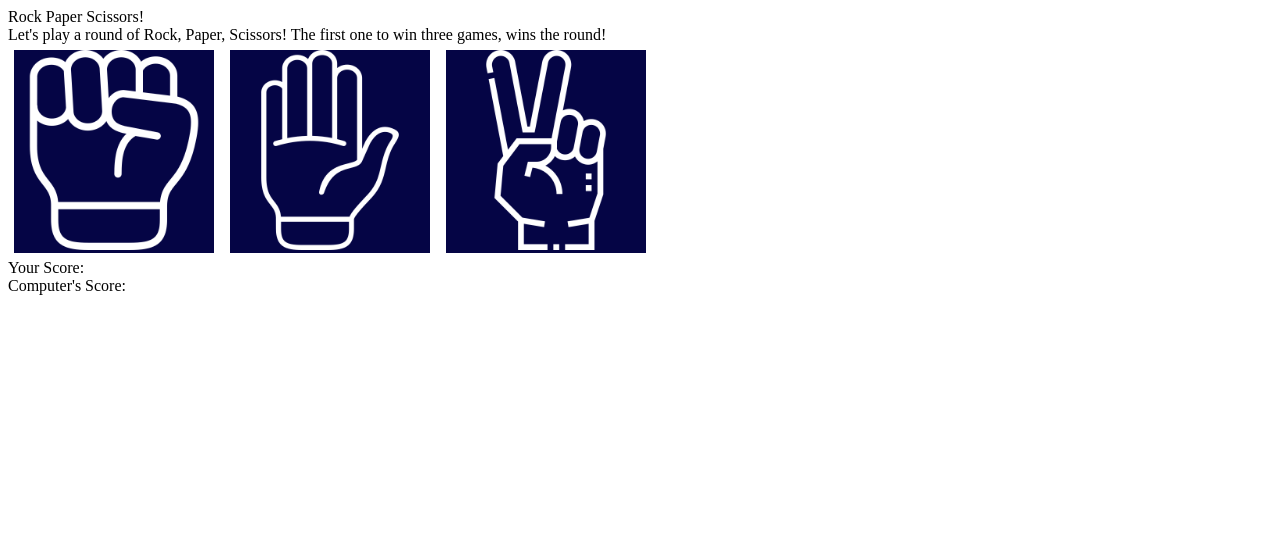
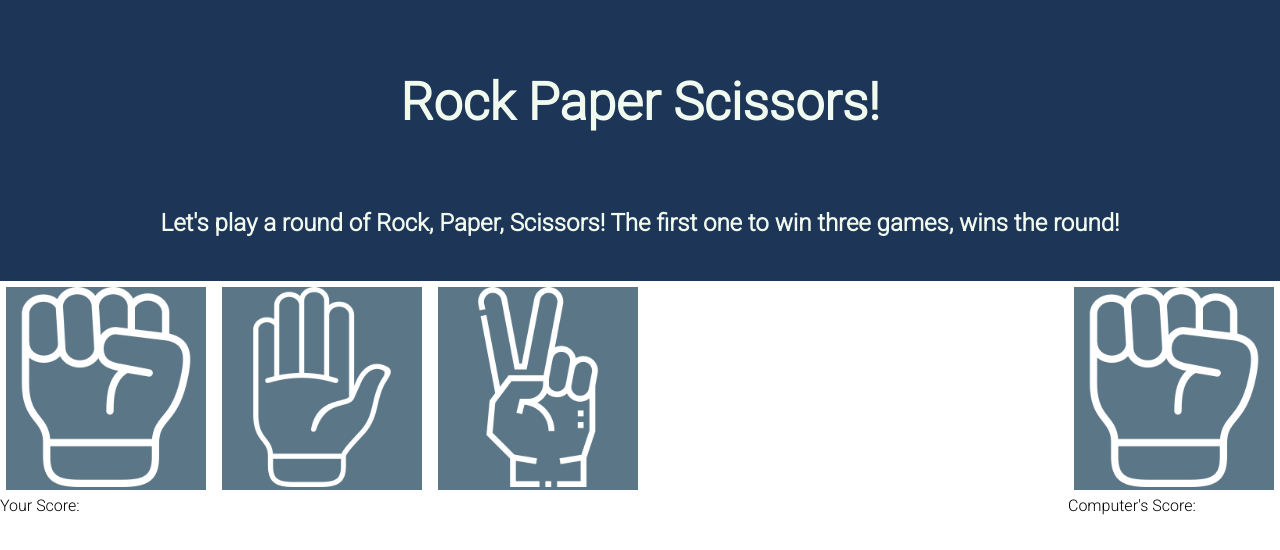
Before and after one commit to jorgeblanez/rock-paper-scissors, a plain HTML site: page index.html in a window 1280 px wide. Drawn offline with Linux system fonts and the light colour scheme.

Commit message:
Add style to header
This commit adds styles for the header and the explanation, as well as
a new structure to have a player side, and a computer side. The idea
is to show what the computer selected each time for players to see the
game.

```diff
--- a/index.html
+++ b/index.html
@@ -6,20 +6,30 @@
     <meta name="viewport" content="width=device-width, initial-scale=1.0">
     <title>Rock, Paper, Scissors!</title>
     <link rel="stylesheet" href="style.css">
+    <link href="https://fonts.googleapis.com/css2?family=Roboto:wght@300&display=swap" rel="stylesheet">
     <script src="script.js"></script>
 </head>
 <body>
-    <div id="header">Rock Paper Scissors!</div>
-    <div id="explanation">Let's play a round of Rock, Paper, Scissors! The first one to win three games, wins the round!</div>
-
-    <div id="gameClass">
-        <button id="rock"><img src="Icons/fist.png" alt="Rock"></button>
-        <button id="paper"><img src="Icons/hand-palm.png" alt="Paper"></button>
-        <button id="scissors"><img src="Icons/peace.png" alt="Scissors"></button>
+    <div id="header">
+        <p id="title">Rock Paper Scissors!</p>
+        <p id="explanation">Let's play a round of Rock, Paper, Scissors! The first one to win three games, wins the round!</p>
     </div>
 
-    <div id="yourScore">Your Score:</div>
-    <div id="pcScore">Computer's Score:</div>
+
+    <div id="game">
+        <div id="player">
+            <button id="rock"><img src="Icons/fist.png" alt="Rock"></button>
+            <button id="paper"><img src="Icons/hand-palm.png" alt="Paper"></button>
+            <button id="scissors"><img src="Icons/peace.png" alt="Scissors"></button>
+            <div id="yourScore">Your Score:</div>
+        </div>
+        <div id="computer">
+            <div id="pcChoice"><button id="rock"><img src="Icons/fist.png" alt="Rock"></button></div>
+            <div id="pcScore">Computer's Score:</div>
+        </div>
+
+    </div>
+
 
 </body>
 </html>
--- a/style.css
+++ b/style.css
@@ -1,3 +1,8 @@
+body{
+    font-family: 'Roboto', sans-serif;
+    margin:0;
+}
+
 img{
     filter: invert(1);
     height: 200px;
@@ -15,7 +20,10 @@ button{
 #paper,
 #scissors{
     margin: 6px;
-    background-color: navy;
+    transition: all 0.2s;
+        -webkit-transition: all 0.2s;
+        -moz-transition: all 0.2s;
+    background-color: #457B9D;
     filter: grayscale(50%);
         -webkit-filter: grayscale(50%);
         -moz-filter: grayscale(50%);
@@ -31,3 +39,39 @@ button{
         -webkit-transform: scale(1.05);
         -moz-transform: scale(1.05);
 }
+
+#header,
+#explanation{
+    display: flex;
+    align-items: center;
+    justify-content: center;
+}
+
+#header{
+    flex-direction: column;
+    background-color: #1D3557;
+    color: #F1FAEE;
+    padding: 20px;
+}
+
+#title{
+    font-size: 52px;
+    font-weight: bolder;
+}
+
+#explanation{
+    font-size: 24px;
+    font-weight: bold;
+}
+
+#scores{
+    display: flex;
+    align-items: center;
+    justify-content: space-evenly;
+}
+
+#game{
+    display: flex;
+    align-items: center;
+    justify-content: space-between;
+}
```
